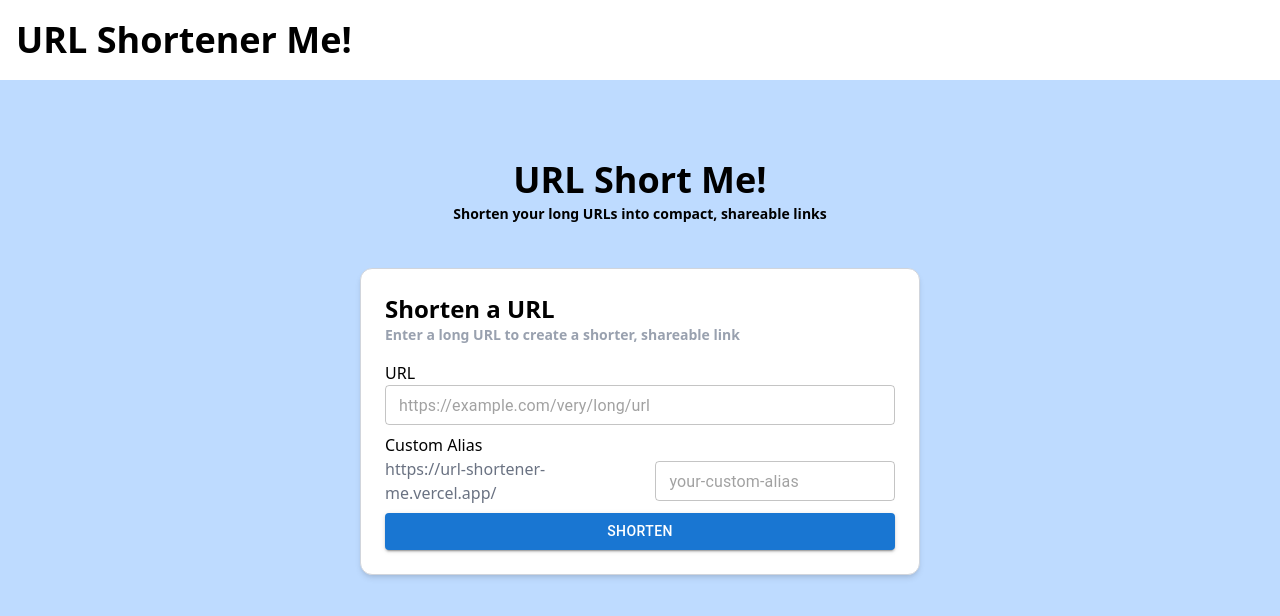
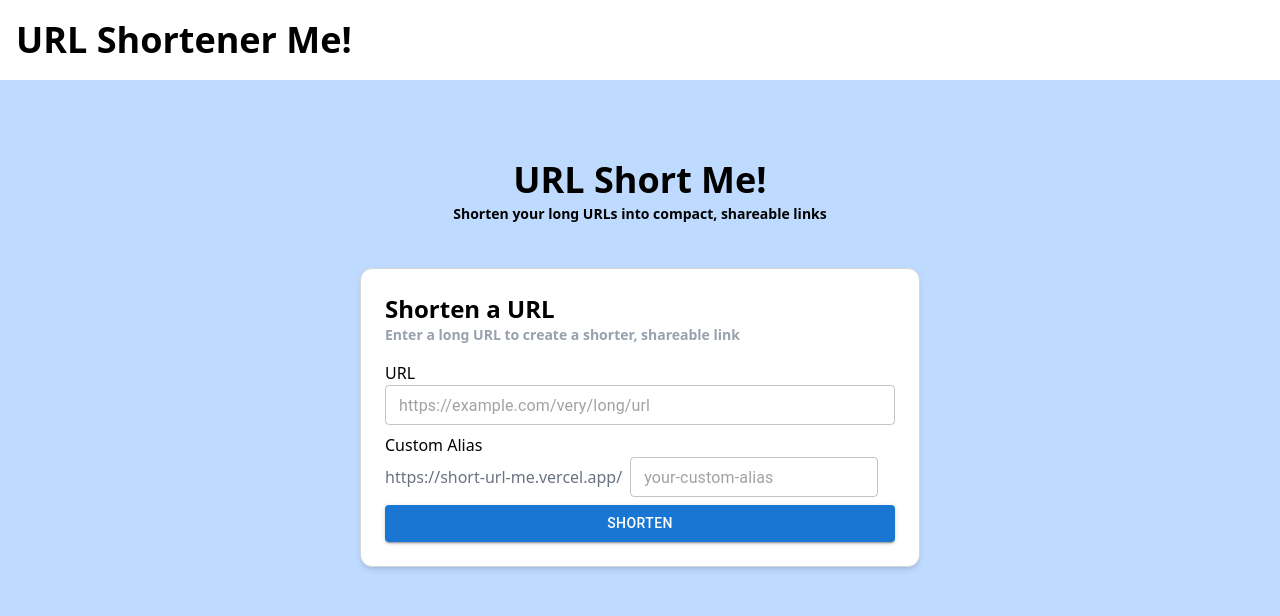
Before and after one commit to alvenie/URL-Shortener, a Next.js app: page / in a window 1280 px wide. Shown: the top 616 px of the page. Built offline with nearby package versions, Linux system fonts and the light colour scheme.

Commit message:
Fixed the url.

```diff
--- a/components/ShortUrlDisplay.tsx
+++ b/components/ShortUrlDisplay.tsx
@@ -63,7 +63,7 @@
                 Custom Alias
             </h1>
             <div className="inline-flex items-center gap-2 mb-2">
-                <p className="text-gray-500">https://url-shortener-me.vercel.app/</p>
+                <p className="text-gray-500">https://short-url-me.vercel.app/</p>
                 <TextField
                     variant="outlined"
                     placeholder="your-custom-alias"
```
